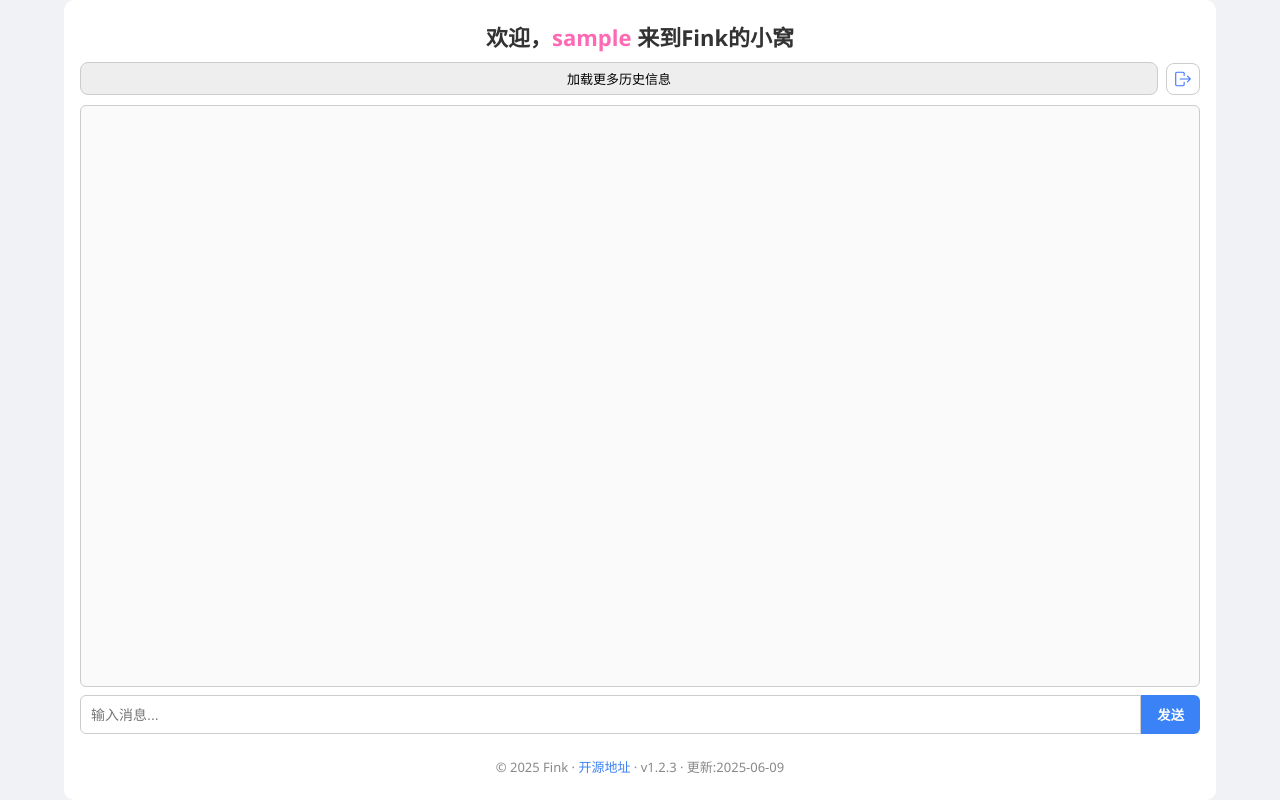
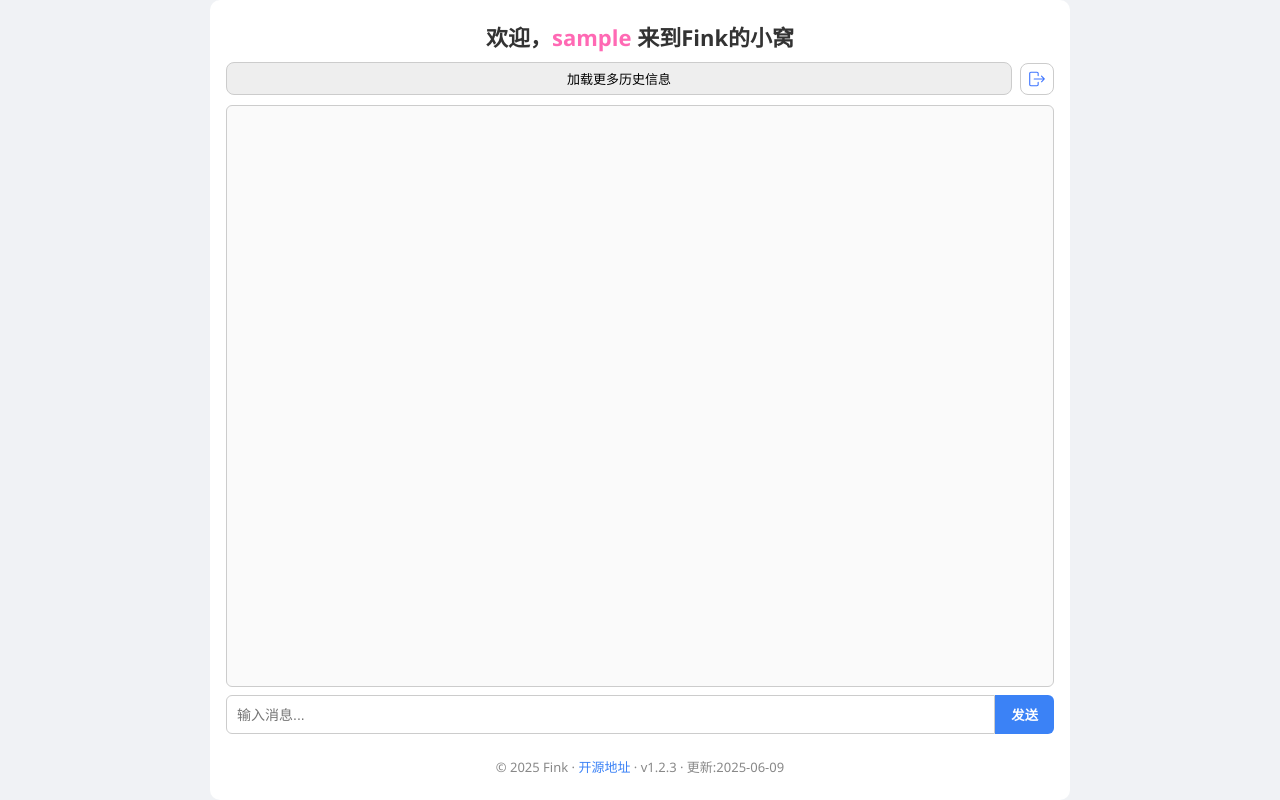
Before and after one commit to finkkk/fink_chat, a Flask app: page /home in a window 1280 px wide. Run offline with Flask 3, Linux system fonts and the light colour scheme; the visitor is signed in with stand-in values (Sample User, id 1); some libraries are stand-ins or nearby versions.

Commit message:
前端美化

```diff
--- a/templates/home.html
+++ b/templates/home.html
@@ -138,17 +138,6 @@
           padding: 16px;
         }
 
-        @media (min-width: 768px) {
-          .container {
-            max-width: 680px;
-          }
-        }
-        @media (min-width: 1200px) {
-          .container {
-            max-width: 860px;
-          }
-        }
-
         h1 {
           font-size: 18px;
         }
@@ -157,6 +146,19 @@
           flex: 1;
           overflow-y: auto;
           margin-bottom: 8px;
+        }
+      }
+
+      /* ✅ PC端宽度扩展写法 */
+      @media (min-width: 768px) {
+        .container {
+          max-width: 680px;
+        }
+      }
+
+      @media (min-width: 1200px) {
+        .container {
+          max-width: 860px;
         }
       }
 
```
